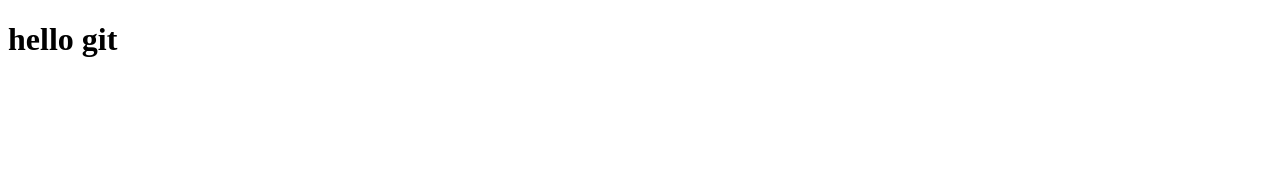
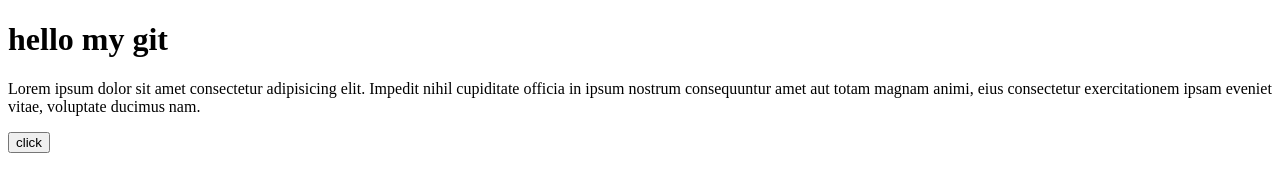
Before and after one commit to roshanakasadi/shop, a plain HTML site: page index.html in a window 1280 px wide. Drawn offline with Linux system fonts and the light colour scheme.

Commit message:
=commit shop

```diff
--- a/index.html
+++ b/index.html
@@ -7,7 +7,9 @@
     <title>Document</title>
 </head>
 <body>
-    <h1>hello git</h1>
+    <h1>hello my git</h1>
+    <p>Lorem ipsum dolor sit amet consectetur adipisicing elit. Impedit nihil cupiditate officia in ipsum nostrum consequuntur amet aut totam magnam animi, eius consectetur exercitationem ipsam eveniet vitae, voluptate ducimus nam.</p>
+    <button>click</button>
 
 </body>
 </html>
```
Also changed, not shown: shop.html (added).
